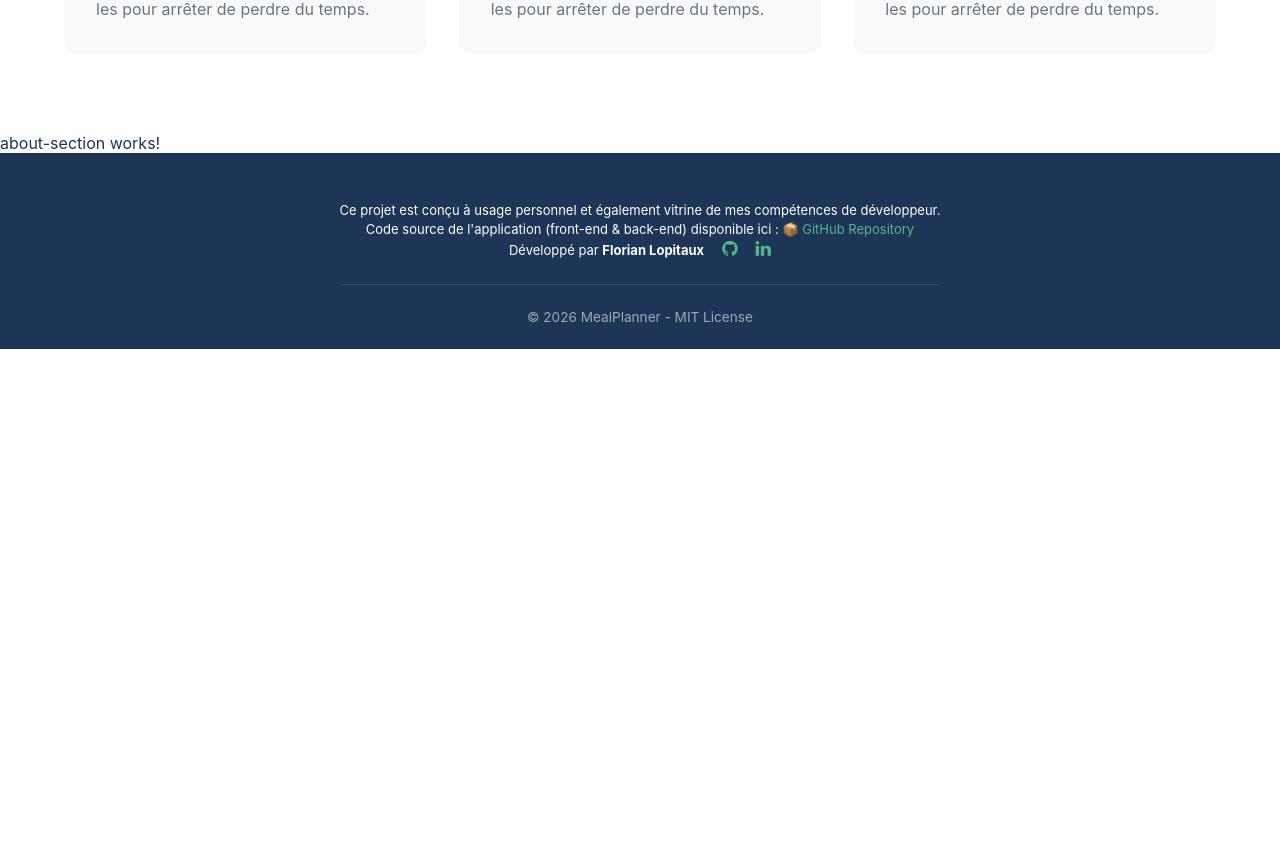
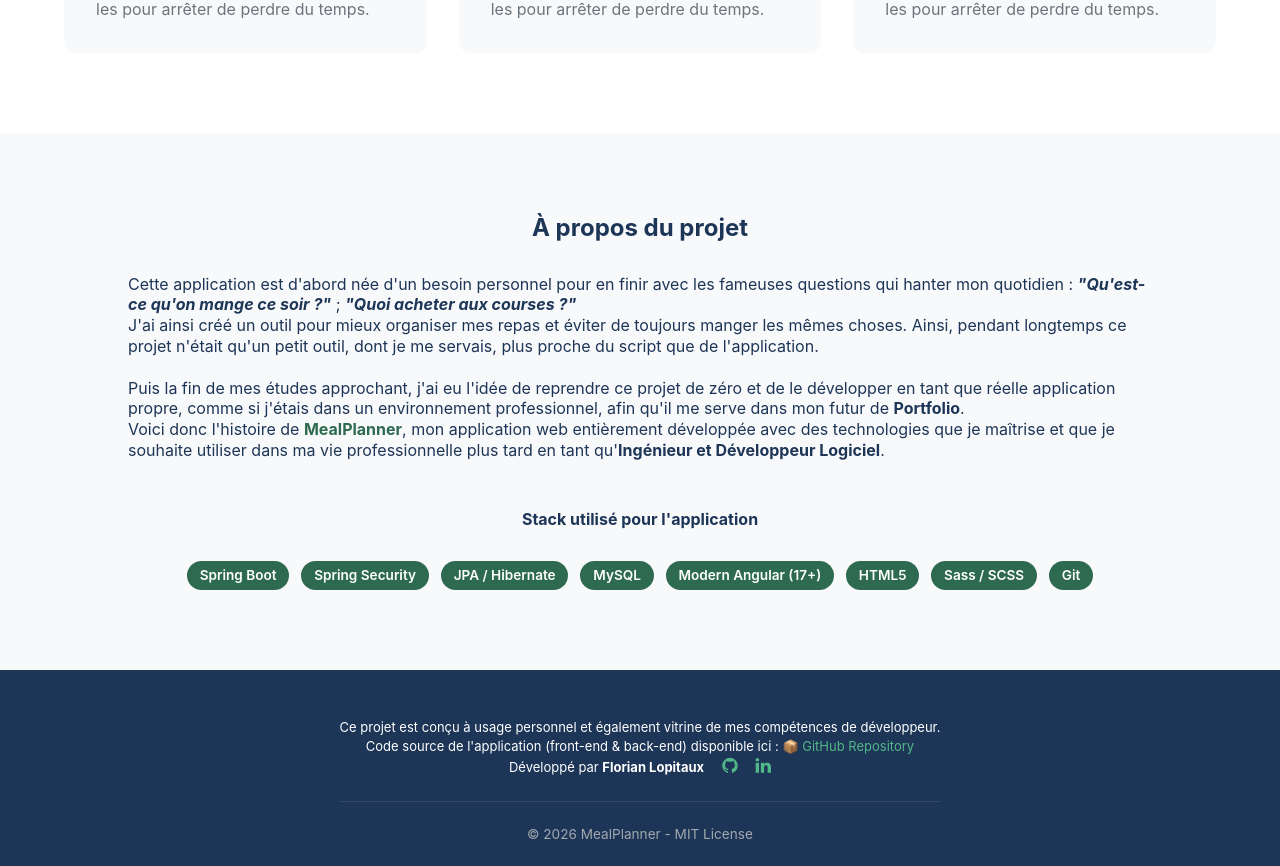
Before and after one commit to florianLopitaux/FoodPlan, an Angular app in the folder frontend/: page / in a window 1280 px wide. Shown: the part 893-1759 px from the top of the page. Before the commit the page ends 1242 px from the top, so only its background shows below. Built offline with nearby package versions, Linux system fonts and the light colour scheme.

Commit message:
Implemented about section component for the home page

```diff
--- a/frontend/src/app/features/home/pages/home/home.html
+++ b/frontend/src/app/features/home/pages/home/home.html
@@ -3,5 +3,5 @@
 
     <section app-features-section></section>
 
-    <app-about-section></app-about-section>
+    <section app-about-section></section>
 </main>
--- a/frontend/src/app/features/home/ui/about-section/about-section.html
+++ b/frontend/src/app/features/home/ui/about-section/about-section.html
@@ -1 +1,29 @@
-<p>about-section works!</p>
+<h2>À propos du projet</h2>
+
+<p class="about-text">
+    Cette application est d'abord née d'un besoin personnel pour en finir avec les fameuses questions qui hanter mon
+    quotidien : <b><i>"Qu'est-ce qu'on mange ce soir ?"</i></b> ; <b><i>"Quoi acheter aux courses ?"</i></b>
+    <br>
+    J'ai ainsi créé un outil pour mieux organiser mes repas et éviter de toujours manger les mêmes choses. Ainsi,
+    pendant longtemps ce projet n'était qu'un petit outil, dont je me servais, plus proche du script que de l'application.
+    <br> <br>
+    Puis la fin de mes études approchant, j'ai eu l'idée de reprendre ce projet de zéro et de le développer en tant que
+    réelle application propre, comme si j'étais dans un environnement professionnel, afin qu'il me serve dans mon futur de <b>Portfolio</b>.
+    <br>
+    Voici donc l'histoire de <span class="app-title"><b>MealPlanner</b></span>, mon application web entièrement développée
+    avec des technologies que je maîtrise et que je souhaite utiliser dans ma vie professionnelle plus tard en tant
+    qu'<b>Ingénieur et Développeur Logiciel</b>.
+</p>
+
+<h4>Stack utilisé pour l'application</h4>
+
+<ul class="tech-stack">
+    <li class="badge">Spring Boot</li>
+    <li class="badge">Spring Security</li>
+    <li class="badge">JPA / Hibernate</li>
+    <li class="badge">MySQL</li>
+    <li class="badge">Modern Angular (17+)</li>
+    <li class="badge">HTML5</li>
+    <li class="badge">Sass / SCSS</li>
+    <li class="badge">Git</li>
+</ul>
--- a/frontend/src/app/features/home/ui/about-section/about-section.scss
+++ b/frontend/src/app/features/home/ui/about-section/about-section.scss
@@ -0,0 +1,32 @@
+// ------------------------------------
+// About Section style
+// ------------------------------------
+
+:host {
+    display: flex;
+    flex-direction: column;
+    justify-content: center;
+    align-items: center;
+    gap: 2rem;
+
+    p.about-text {
+        padding: 0 5vw;
+        line-height: 1.3;
+
+        .app-title {
+            color: var(--color-primary);
+        }
+    }
+
+    h4 {
+        margin-top: 2dvh;
+    }
+
+    ul.tech-stack {
+        display: flex;
+        flex-direction: row;
+        justify-content: center;
+        flex-wrap: wrap;
+        gap: 0.75rem;
+    }
+}
--- a/frontend/src/app/features/home/ui/about-section/about-section.ts
+++ b/frontend/src/app/features/home/ui/about-section/about-section.ts
@@ -1,7 +1,7 @@
 import { Component } from '@angular/core';
 
 @Component({
-  selector: 'app-about-section',
+  selector: 'section[app-about-section]',
   imports: [],
   templateUrl: './about-section.html',
   styleUrl: './about-section.scss',
```
